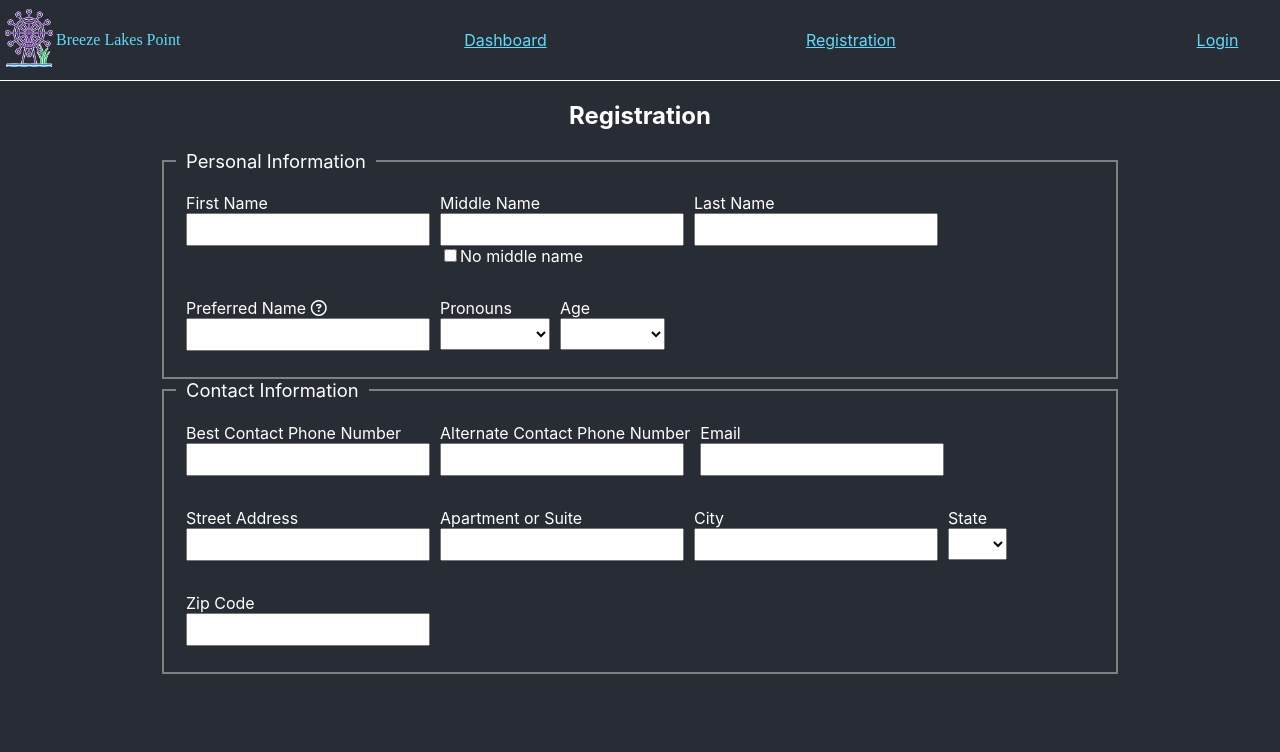
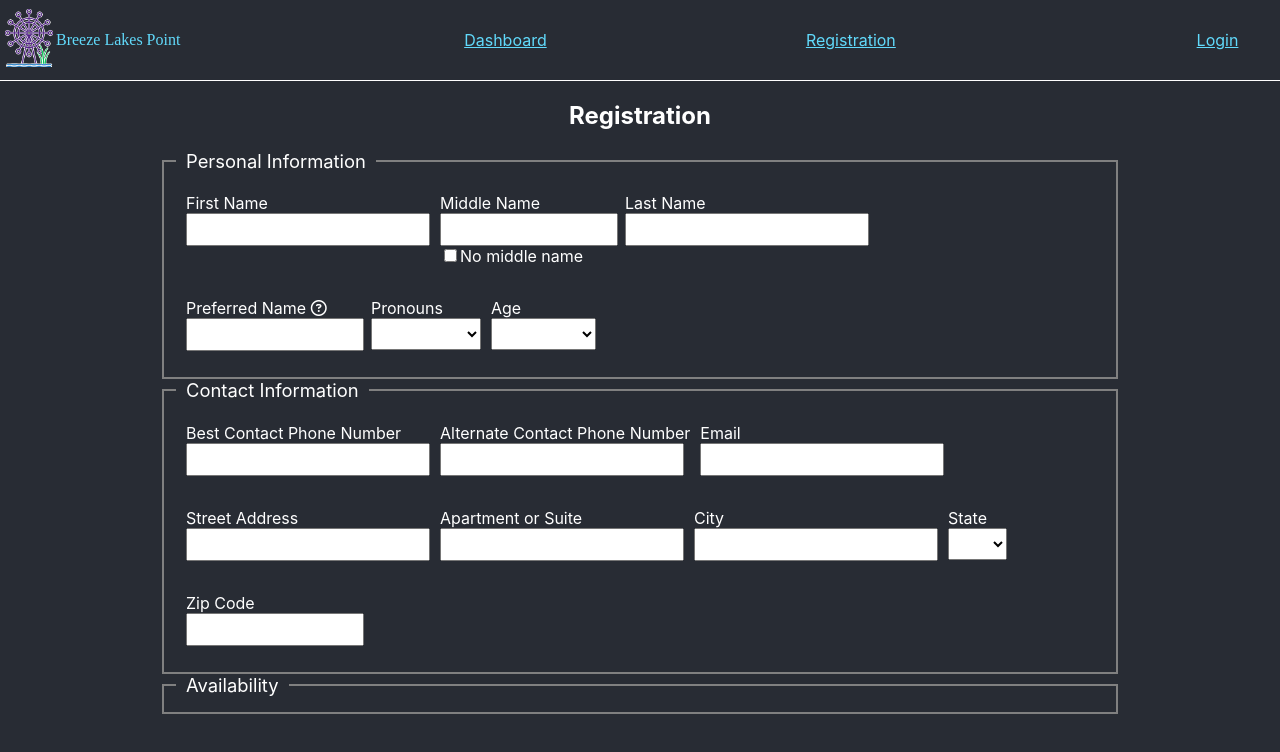
Before and after one commit to kristenkinnearohlmann/breeze-lakes-point-frontend, a React (Create React App) app: page /registration in a window 1280 px wide. Shown: the top 752 px of the page. Built offline with nearby package versions, Linux system fonts and the light colour scheme; a web font is replaced by a local one.

Commit message:
Added Availability fieldset framework, small style change

```diff
--- a/src/components/Registration.css
+++ b/src/components/Registration.css
@@ -42,7 +42,7 @@ fieldset > div > p {
     padding: .25rem;
 }
 
-.input-fields-row > p.length-175px {
+p.length-175px {
     width: 175px;
 }
 
--- a/src/components/Registration.js
+++ b/src/components/Registration.js
@@ -144,6 +144,11 @@ class Registration extends Component {
                             </div>
                         </fieldset>
                     </div>
+                    <div>
+                        <fieldset className="input-fields-row">
+                            <legend>Availability</legend>
+                        </fieldset>
+                    </div>
                 </form>
             </div>
         )
```
